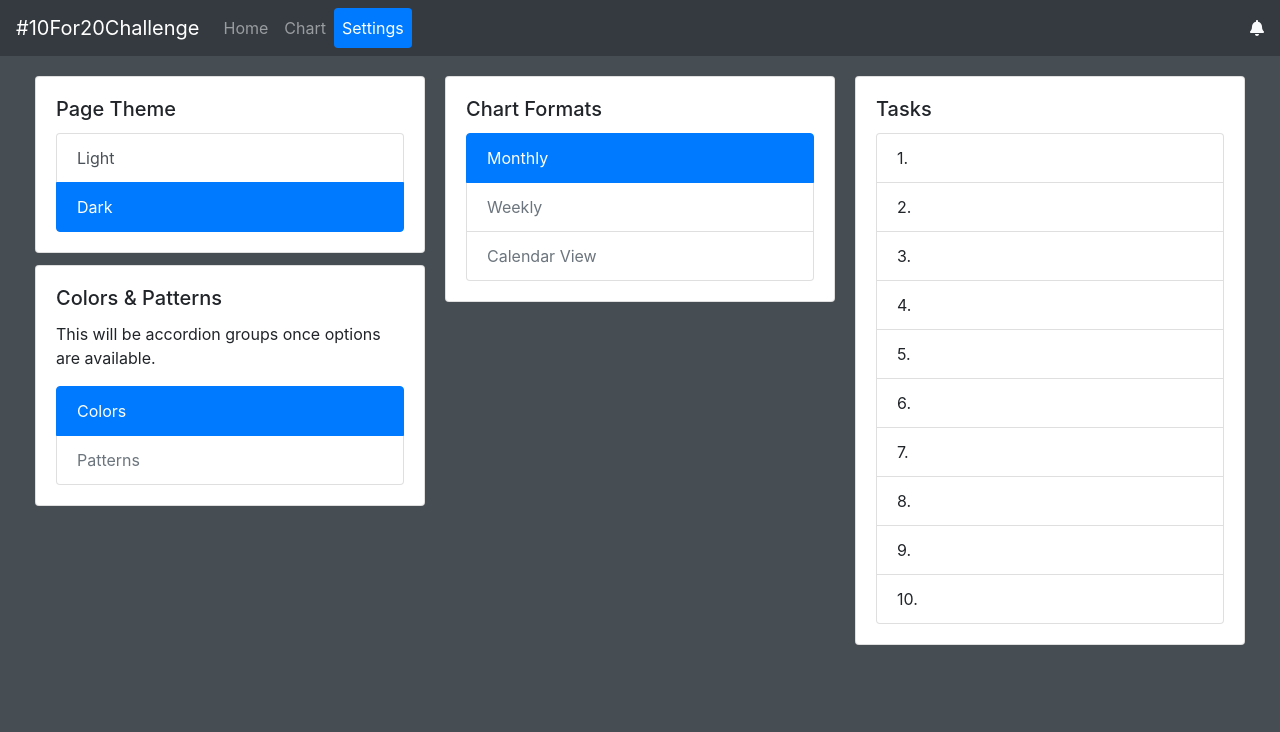
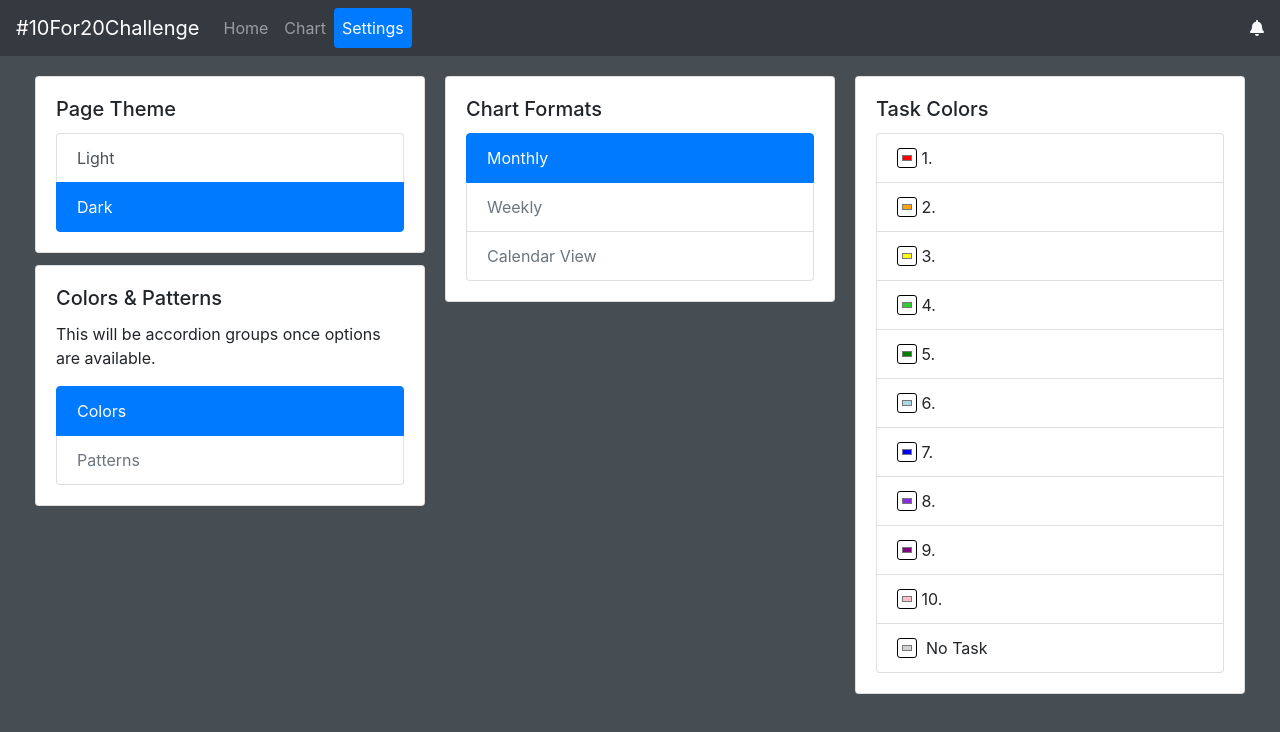
Before and after one commit to ceg9498/10for20challenge, a React (Create React App) app: page / in a window 1280 px wide. Both pictures are taken after a click on the button "Settings". Shown: the top 732 px of the page. Built offline with nearby package versions, Linux system fonts and the light colour scheme.

Commit message:
Enable color picking.

```diff
--- a/src/App.tsx
+++ b/src/App.tsx
@@ -20,15 +20,46 @@ export default class App extends React.Component<any,any> {
       section: "home",
       tasks: [],
       entries: [],
-      theme: "dark"
+      theme: "dark",
+      colors: [
+        "#FF0000", // red
+        "#FFA500", // orange
+        "#FFFF00", // yellow
+        "#32CD32", // limegreen
+        "#008000", // green
+        "#ADD8E6", // lightblue
+        "#0000FF", // blue
+        "#8A2BE2", // blueviolet
+        "#800080", // purple
+        "#FFC0CB" // pink
+      ],
+      noneColor: "#D3D3D3"
     };
     this.setSection = this.setSection.bind(this);
     this.setTheme = this.setTheme.bind(this);
     this.updateTasks = this.updateTasks.bind(this);
     this.addEntry = this.addEntry.bind(this);
+    this.setColor = this.setColor.bind(this);
   }
 
   componentDidMount() {
+    //let theme = Cookies.get('theme');
+    //let noneColor = Cookies.get('noneColor');
+    //let colors = [];
+    // FUTURE: When updating # of tasks,
+    //    the number for this loop needs to be adjusted.
+    /**
+     * for(let i=0, i< 10; i++){
+     *   colors.push(Cookies.get(`color-${i}`));
+     * }
+     */
+    /**
+     * this.setState({
+     *   theme: theme,
+     *   colors: colors,
+     *   noneColor: noneColor
+     * });
+     */
     this.getData();
   }
 
@@ -115,6 +146,22 @@ export default class App extends React.Component<any,any> {
     });
   }
 
+  setColor(color:string, index:number){
+    if(index > -1){
+      let colors = this.state.colors;
+      colors[index] = color;
+      this.setState({
+        colors: colors
+      });
+      //Cookies.set(`color-${index}`, color, {path: ''});
+    } else {
+      this.setState({
+        noneColor: color
+      });
+      // Cookies.set('noneColor', color, {path: ''});
+    }
+  }
+
   render(){
     return(
       <>
@@ -129,11 +176,16 @@ export default class App extends React.Component<any,any> {
           tasks={this.state.tasks} updateTasks={this.updateTasks} updateEntries={this.addEntry} />
         <Chart
           style={{display: this.state.section === "chart" ? "block" : "none"}}
+          colors={this.state.colors}
+          noneColor={this.state.noneColor}
           tasks={this.state.tasks} entries={this.state.entries} updateTasks={this.updateTasks} />
         <Settings
           style={{display: this.state.section === "settings" ? "block" : "none"}}
+          colors={this.state.colors}
+          noneColor={this.state.noneColor}
           tasks={this.state.tasks}
-          setTheme={this.setTheme} />
+          setTheme={this.setTheme}
+          setColor={this.setColor} />
         </div>
       </>
     )
--- a/src/components/Chart.tsx
+++ b/src/components/Chart.tsx
@@ -6,7 +6,7 @@ import drawMonth from './charts/drawMonth';
 export default function Chart(props:any) {
   let width = 600;
   let height = width * .7;
-  drawMonth(props.entries, props.tasks, height, width, new Date().getMonth());
+  drawMonth(props.entries, props.tasks, height, width, new Date().getMonth(), props.colors, props.noneColor);
   return (
     <Container fluid={true} style={ props.style }>
       <Card>
--- /dev/null
+++ b/src/components/Color.tsx
@@ -0,0 +1,30 @@
+import React from 'react';
+import Form from 'react-bootstrap/Form';
+
+export function Color(props:{color:string}){
+  return(
+    <div style={{...style, backgroundColor: props.color}} />
+  )
+}
+
+export function ColorSetter(props:{color:string, setColor:Function, index:number}){
+  return(
+    <Form.Control style={inputStyle} type="color" value={props.color} onChange={(e:any)=>props.setColor(e.target.value, props.index)} />
+  )
+}
+
+const style = {
+  display: "inline-block",
+  border: "1px solid black",
+  borderRadius: "3px",
+  height: "20px",
+  width: "20px"
+}
+
+const inputStyle = {
+  width: "20px",
+  height: "20px",
+  border: "1px solid black",
+  borderRadius: "3px",
+  padding: "2px"
+}
--- a/src/components/Settings.tsx
+++ b/src/components/Settings.tsx
@@ -3,6 +3,7 @@ import Card from 'react-bootstrap/Card';
 import Container from 'react-bootstrap/Container';
 import ListGroup from 'react-bootstrap/ListGroup';
 import CardColumns from 'react-bootstrap/CardColumns';
+import { ColorSetter } from './Color';
 
 export default function Settings(props:any){
   return(
@@ -41,11 +42,20 @@ export default function Settings(props:any){
         </Card>
         <Card>
           <Card.Body>
-            <Card.Title>Tasks</Card.Title>
+            <Card.Title>Task Colors</Card.Title>
             <ListGroup>
               {props.tasks && props.tasks.map((task:string, index:number)=>
-                <ListGroup.Item key={`task-${index}`}>{index+1}. {task}</ListGroup.Item>
+                <ListGroup.Item key={`task-${index}`} style={{display: "flex", alignItems: "center"}}>
+                  <ColorSetter color={props.colors[index]} setColor={props.setColor} index={index} />
+                  &nbsp;
+                  {index+1}. {task}
+                </ListGroup.Item>
               )}
+              <ListGroup.Item style={{display: "flex", alignItems: "center"}}>
+                <ColorSetter color={props.noneColor} setColor={props.setColor} index={-1} />
+                &nbsp;
+                No Task
+              </ListGroup.Item>
             </ListGroup>
           </Card.Body>
         </Card>
--- a/src/components/charts/drawMonth.js
+++ b/src/components/charts/drawMonth.js
@@ -1,7 +1,13 @@
 import * as d3 from 'd3';
 import * as helpers from './helpers';
 
-export default function drawMonth(entries, tasks, height, width, monthIndex){
+export default function drawMonth(entries, tasks, height, width, monthIndex, colors, noneColor){
+  if(!colors){
+    colors = helpers.colors;
+  }
+  if(!noneColor){
+    noneColor = "lightgray";
+  }
   /** CLEAR EXISTING CONTENT */
   d3.select("#chart").html("");
   if(!monthIndex) monthIndex = 0;
@@ -56,7 +62,7 @@ export default function drawMonth(entries, tasks, height, width, monthIndex){
     .attr("rx", 5)
     .style("fill", (d)=>{
         let i = tasks.indexOf(d.entry.tasks[0]);
-        return i !== -1 ? helpers.colors[i] : "lightgrey";
+        return i !== -1 ? colors[i] : noneColor;
       });
 
   cell.append("svg:title")
@@ -74,7 +80,7 @@ export default function drawMonth(entries, tasks, height, width, monthIndex){
       .attr("y",(legendblock*index)+(legendpad*index))
       .attr("height",legendblock)
       .attr("width",legendblock)
-      .style("fill", ()=>helpers.colors[index])
+      .style("fill", ()=>colors[index])
       .style("stroke", "black");
     legend.append("text")
       .text(task)
@@ -87,7 +93,7 @@ export default function drawMonth(entries, tasks, height, width, monthIndex){
     .attr("y",(legendblock*tasks.length)+(legendpad*tasks.length))
     .attr("height",legendblock)
     .attr("width",legendblock)
-    .style("fill", "lightgrey")
+    .style("fill", noneColor)
     .style("stroke", "black");
   legend.append("text")
     .text("No activity")
--- a/src/components/charts/helpers.js
+++ b/src/components/charts/helpers.js
@@ -29,16 +29,16 @@ export const months = new Map([
 ]);
 
 export const colors = [
-  "red",
-  "orange",
-  "yellow",
-  "limegreen",
-  "green",
-  "lightblue",
-  "blue",
-  "violet",
-  "purple",
-  "pink"
+  "#FF0000", // red
+  "#FFA500", // orange
+  "#FFFF00", // yellow
+  "#32CD32", // limegreen
+  "#008000", // green
+  "#ADD8E6", // lightblue
+  "#0000FF", // blue
+  "#8A2BE2", // blueviolet
+  "#800080", // purple
+  "#FFC0CB" // pink
 ];
 
 export function stringifyArray(arr){
```
